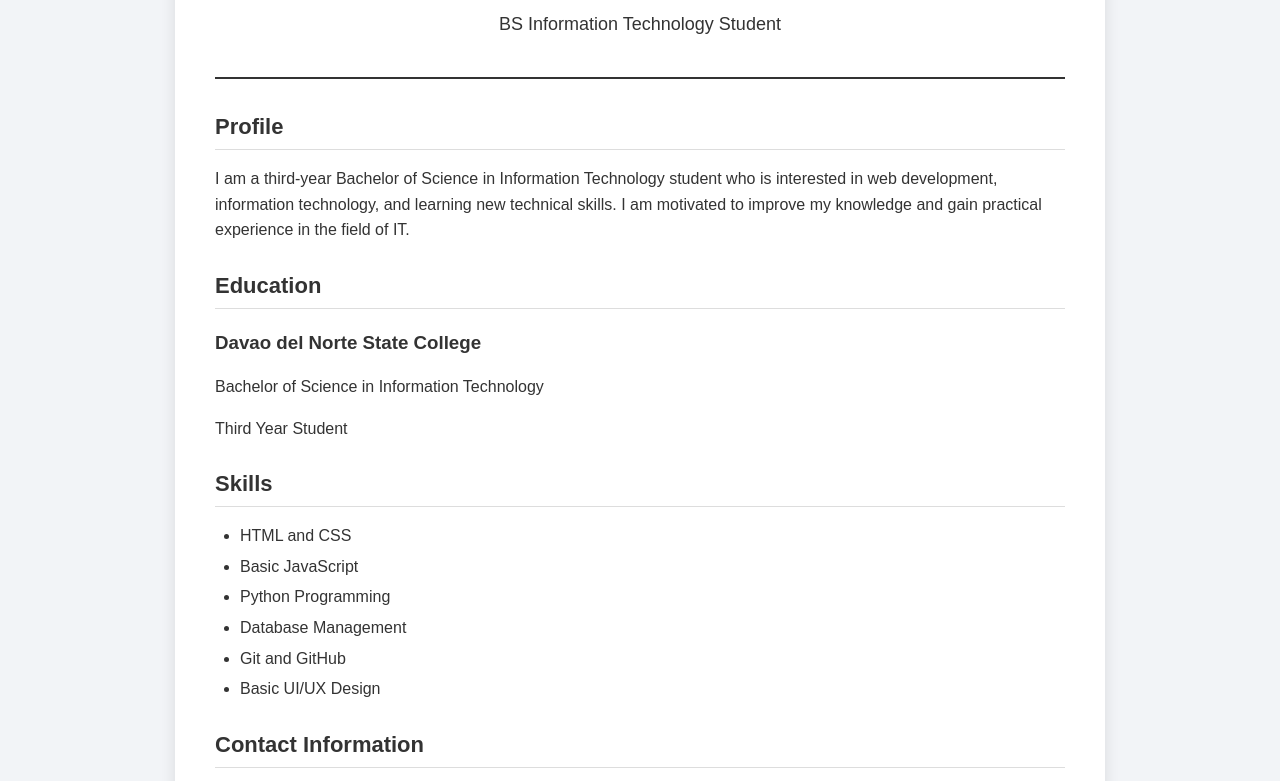
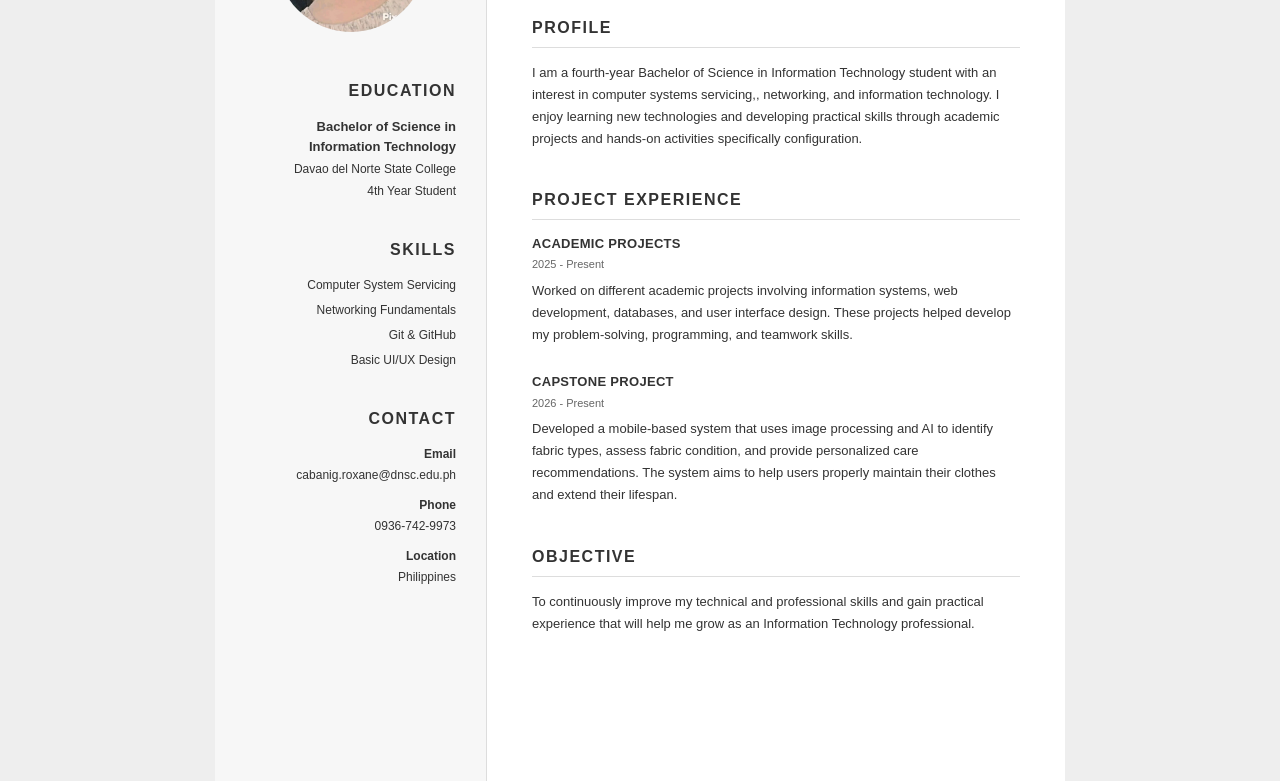
Before and after one commit to cabanigroxane-ux/personal-cv, a plain HTML site: page index.html in a window 1280 px wide. Shown: the part 203-984 px from the top of the page. Drawn offline with Linux system fonts and the light colour scheme.

Commit message:
update personal cv design and content

````diff
--- a/index.html
+++ b/index.html
@@ -1,60 +1,126 @@
-```html
 <!DOCTYPE html>
 <html lang="en">
 <head>
     <meta charset="UTF-8">
     <meta name="viewport" content="width=device-width, initial-scale=1.0">
-    <title>Roxane G. Cabanig - Personal CV</title>
+    <title>Roxane G. Cabanig - CV</title>
     <link rel="stylesheet" href="style.css">
 </head>
 
 <body>
 
-    <div class="cv-container">
+    <div class="cv">
 
-        <header>
-            <h1>Roxane G. Cabanig</h1>
-            <p>BS Information Technology Student</p>
-        </header>
+        <!-- LEFT SIDE -->
+        <aside class="sidebar">
+
+            <div class="photo">
+                <img src="profile.jpg" alt="Roxane G. Cabanig">
+            </div>
 
             <section>
-            <h2>Profile</h2>
-            <p>
-                I am a third-year Bachelor of Science in Information Technology
-                student who is interested in web development, information
-                technology, and learning new technical skills. I am motivated
-                to improve my knowledge and gain practical experience in the
-                field of IT.
-            </p>
+                <h2>EDUCATION</h2>
+
+                <div class="education">
+                    <strong>Bachelor of Science in Information Technology</strong>
+                    <p>Davao del Norte State College</p>
+                    <p>4th Year Student</p>
+                </div>
             </section>
 
             <section>
-            <h2>Education</h2>
-            <h3>Davao del Norte State College</h3>
-            <p>Bachelor of Science in Information Technology</p>
-            <p>Third Year Student</p>
-        </section>
+                <h2>SKILLS</h2>
 
-        <section>
-            <h2>Skills</h2>
                 <ul>
-                <li>HTML and CSS</li>
-                <li>Basic JavaScript</li>
-                <li>Python Programming</li>
-                <li>Database Management</li>
-                <li>Git and GitHub</li>
+                    <li>Computer System Servicing</li>
+                    <li>Networking Fundamentals</li>
+                    <li>Git & GitHub</li>
                     <li>Basic UI/UX Design</li>
                 </ul>
             </section>
 
             <section>
-            <h2>Contact Information</h2>
-            <p>Email: your-email@example.com</p>
-            <p>Location: Philippines</p>
+                <h2>CONTACT</h2>
+
+                <div class="contact">
+                    <strong>Email</strong>
+                    <p>cabanig.roxane@dnsc.edu.ph</p>
+
+                    <strong>Phone</strong>
+                    <p>0936-742-9973</p>
+
+                    <strong>Location</strong>
+                    <p>Philippines</p>
+                </div>
             </section>
+
+        </aside>
+
+
+        <!-- RIGHT SIDE -->
+        <main class="content">
+
+            <header>
+                <h1>ROXANE CABANIG</h1>
+                <h3>BS INFORMATION TECHNOLOGY STUDENT</h3>
+            </header>
+
+            <section>
+                <h2>PROFILE</h2>
+
+                <p>
+                    I am a fourth-year Bachelor of Science in Information
+                    Technology student with an interest in computer systems servicing,,
+                    networking, and information technology. I enjoy learning
+                    new technologies and developing practical skills through
+                    academic projects and hands-on activities specifically configuration.
+                </p>
+            </section>
+
+
+            <section>
+                <h2>PROJECT EXPERIENCE</h2>
+
+                <div class="experience">
+                    <h3>ACADEMIC PROJECTS</h3>
+                    <span>2025 - Present</span>
+
+                    <p>
+                        Worked on different academic projects involving
+                        information systems, web development, databases, and
+                        user interface design. These projects helped develop
+                        my problem-solving, programming, and teamwork skills.
+                    </p>
+                </div>
+
+                <div class="experience">
+                    <h3>CAPSTONE PROJECT</h3>
+                    <span>2026 - Present</span>
+
+                    <p>
+                        Developed a mobile-based system that uses image processing and
+                        AI to identify fabric types, assess fabric condition, and provide
+                         personalized care recommendations. The system aims to help users
+                         properly maintain their clothes and extend their lifespan.
+                     </p>
+                </div>
+
+            </section>
+
+
+            <section>
+                <h2>OBJECTIVE</h2>
+
+                <p>
+                    To continuously improve my technical and professional
+                    skills and gain practical experience that will help me
+                    grow as an Information Technology professional.
+                </p>
+            </section>
+
+        </main>
 
     </div>
 
 </body>
 </html>
-```
--- a/style.css
+++ b/style.css
@@ -1,4 +1,3 @@
-```css
 * {
     margin: 0;
     padding: 0;
@@ -6,69 +5,189 @@
 }
 
 body {
-    font-family: Arial, sans-serif;
-    background-color: #f2f4f7;
-    color: #333;
-    line-height: 1.6;
+    font-family: Arial, Helvetica, sans-serif;
+    background-color: #eeeeee;
+    color: #333333;
+    line-height: 1.5;
 }
 
-.cv-container {
-    width: 80%;
-    max-width: 850px;
+/* MAIN CV */
+
+.cv {
+    width: 850px;
+    min-height: 1100px;
     margin: 40px auto;
-    background-color: white;
-    padding: 40px;
-    border-radius: 10px;
-    box-shadow: 0 4px 15px rgba(0, 0, 0, 0.1);
+    background-color: #ffffff;
+    display: grid;
+    grid-template-columns: 32% 68%;
 }
 
-header {
-    text-align: center;
-    margin-bottom: 30px;
-    padding-bottom: 20px;
-    border-bottom: 2px solid #333;
+/* LEFT SIDEBAR */
+
+.sidebar {
+    background-color: #f7f7f7;
+    padding: 45px 30px;
+    text-align: right;
+    border-right: 1px solid #dddddd;
 }
 
-header h1 {
+/* PHOTO */
+
+.photo {
+    text-align: center;
+    margin-bottom: 40px;
+}
+
+.photo img {
+    width: 150px;
+    height: 150px;
+    object-fit: cover;
+    border-radius: 50%;
+}
+
+/* SIDEBAR SECTIONS */
+
+.sidebar section {
+    margin-bottom: 38px;
+}
+
+.sidebar h2,
+.content h2 {
+    font-size: 16px;
+    font-weight: 700;
+    letter-spacing: 1.5px;
+    margin-bottom: 14px;
+}
+
+/* EDUCATION */
+
+.education strong {
+    display: block;
+    font-size: 13px;
+    font-weight: 700;
+    line-height: 1.5;
+}
+
+.education p {
+    font-size: 12px;
+    margin-top: 4px;
+}
+
+/* SKILLS */
+
+.sidebar ul {
+    list-style: none;
+}
+
+.sidebar li {
+    font-size: 12px;
+    margin-bottom: 7px;
+}
+
+/* CONTACT */
+
+.contact strong {
+    display: block;
+    font-size: 12px;
+    font-weight: 700;
+    margin-top: 12px;
+}
+
+.contact p {
+    font-size: 12px;
+    margin-top: 3px;
+}
+
+
+/* RIGHT CONTENT */
+
+.content {
+    padding: 55px 45px;
+}
+
+/* NAME */
+
+.content header {
+    margin-bottom: 42px;
+}
+
+.content header h1 {
     font-size: 36px;
+    font-weight: 700;
+    letter-spacing: 1px;
     margin-bottom: 8px;
 }
 
-header p {
-    font-size: 18px;
+.content header h3 {
+    font-size: 13px;
+    font-weight: 400;
+    letter-spacing: 1.2px;
 }
 
-section {
-    margin-bottom: 25px;
+
+/* CONTENT SECTIONS */
+
+.content section {
+    margin-bottom: 38px;
 }
 
-h2 {
-    font-size: 22px;
-    margin-bottom: 10px;
-    border-bottom: 1px solid #ddd;
-    padding-bottom: 5px;
+.content h2 {
+    border-bottom: 1px solid #dddddd;
+    padding-bottom: 7px;
 }
 
-h3 {
-    margin-bottom: 5px;
+/* BODY TEXT */
+
+.content p {
+    font-size: 13px;
+    font-weight: 400;
+    line-height: 1.7;
 }
 
-ul {
-    padding-left: 25px;
+
+/* PROJECTS */
+
+.experience {
+    margin-bottom: 26px;
 }
 
-li {
-    margin-bottom: 5px;
+.experience h3 {
+    font-size: 13px;
+    font-weight: 700;
+    margin-bottom: 3px;
+    letter-spacing: 0.3px;
 }
 
-@media (max-width: 600px) {
-    .cv-container {
+.experience span {
+    display: block;
+    font-size: 11px;
+    font-weight: 400;
+    color: #666666;
+    margin-bottom: 7px;
+}
+
+
+/* MOBILE / SMALL SCREEN */
+
+@media (max-width: 700px) {
+
+    .cv {
         width: 95%;
-        padding: 25px;
+        display: block;
+        margin: 20px auto;
     }
 
-    header h1 {
-        font-size: 28px;
+    .sidebar {
+        text-align: center;
+        border-right: none;
+        border-bottom: 1px solid #dddddd;
+    }
+
+    .content {
+        padding: 35px 25px;
+    }
+
+    .content header h1 {
+        font-size: 30px;
     }
 }
-```
````
Also changed, not shown: profile.jpg (added), 1 other file. Lines whose indentation alone changed are shown as unchanged.
